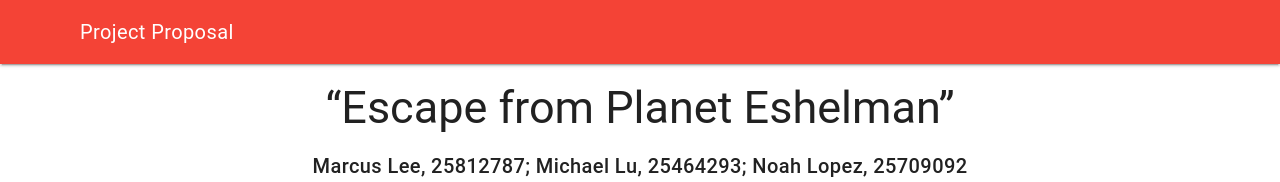
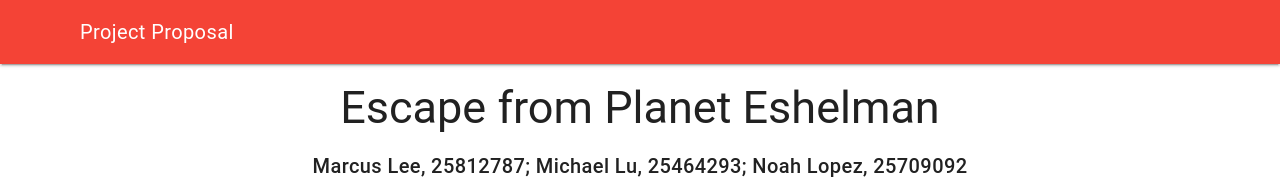
Before and after one commit to noah-lopez/final-proj-proposal, a plain HTML site: page index.html in a window 1280 px wide. Shown: the top 182 px of the page. Drawn offline with nearby package versions, Linux system fonts and the light colour scheme.

Commit message:
fixed small html error in index.html

```diff
--- a/index.html
+++ b/index.html
@@ -20,7 +20,7 @@
         <br>
         <br>
         <br>
-        <h2 align="middle">“Escape from Planet Eshelman” </h2>
+        <h2 align="middle">Escape from Planet Eshelman </h2>
         <h5 align="middle">  Marcus Lee, 25812787; Michael Lu, 25464293; Noah Lopez, 25709092 </h5>
         <h4 align="middle">Summary  </h4>
         <p align="middle"> You wake up in a prison tower on an abandoned planet. <br> In order to escape, you must progress up through randomized levels all the way to the top of the tower. <br> At the top of the tower is a spaceship which you pilot to shoot baddies and escape the planet. </p>
```
